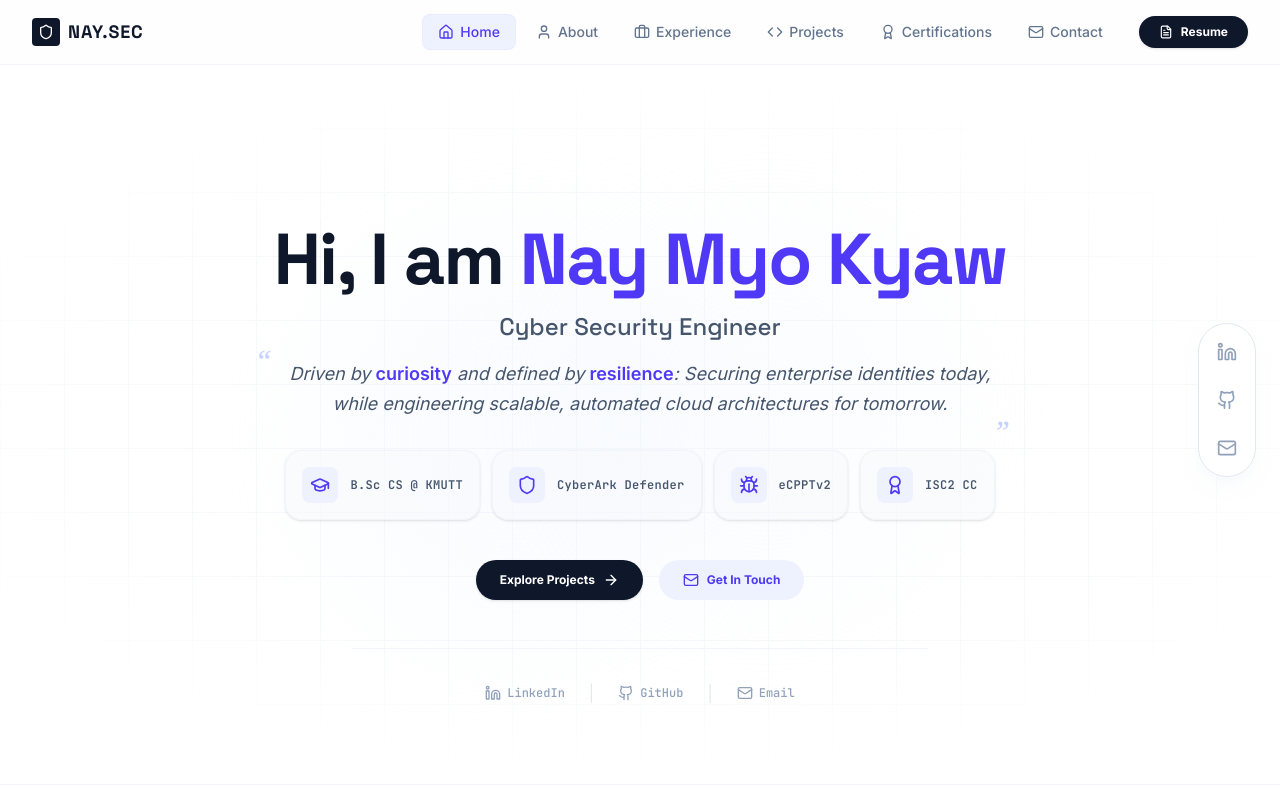
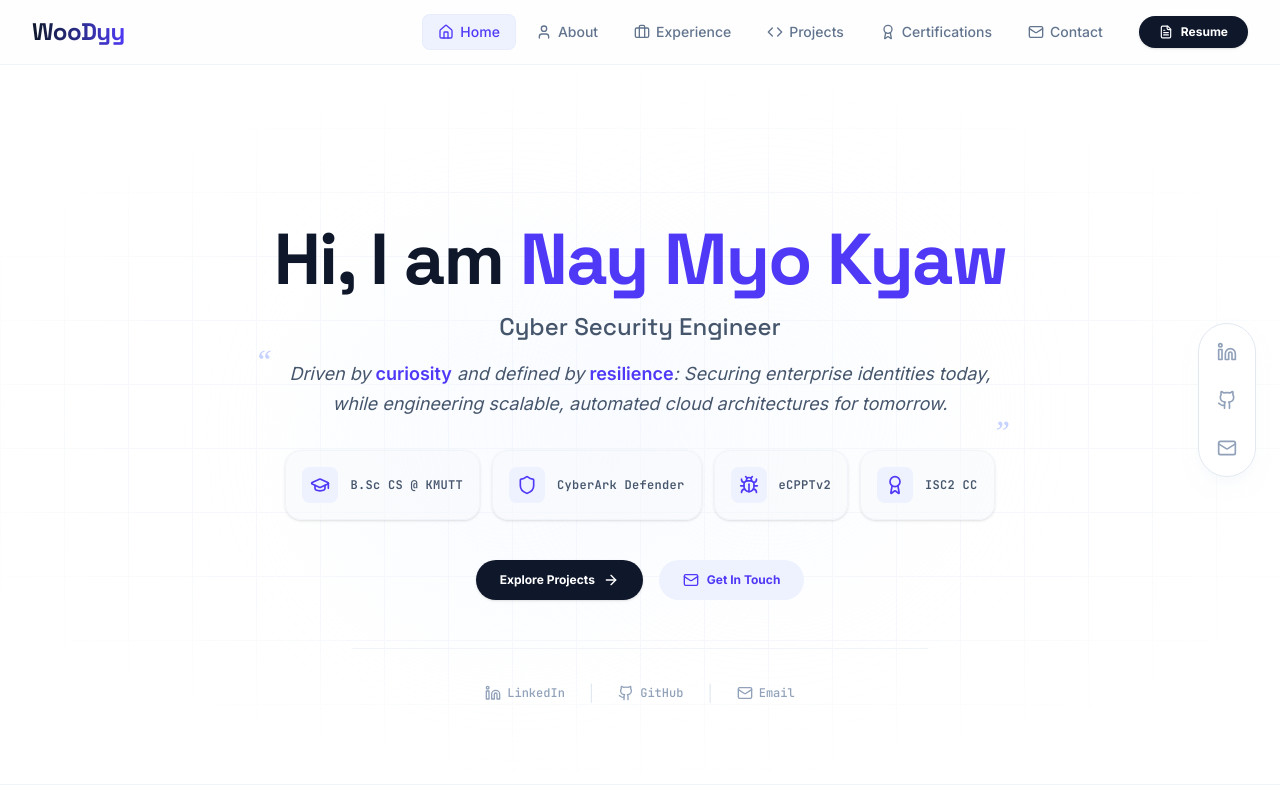
Before and after one commit to woodyyNMK/woodyyNMK.github.io, a React (Vite) app: page / in a window 1280 px wide. Shown: the top 800 px of the page. Built offline with nearby package versions, Linux system fonts and the light colour scheme.

Commit message:
[EDIT] Navbar & About me photo

```diff
--- a/package.json
+++ b/package.json
@@ -25,6 +25,8 @@
   "devDependencies": {
     "@types/express": "^4.17.21",
     "@types/node": "^22.14.0",
+    "@types/react": "^19.0.8",
+    "@types/react-dom": "^19.0.3",
     "autoprefixer": "^10.4.21",
     "esbuild": "^0.25.0",
     "tailwindcss": "^4.1.14",
--- a/src/components/About.tsx
+++ b/src/components/About.tsx
@@ -47,10 +47,10 @@ export default function About() {
                   <div className="relative w-full h-full rounded-full overflow-hidden border-4 border-white shadow-md bg-slate-50 flex items-center justify-center">
                     {!imageError ? (
                       <img
-                        src="/pf.jpg"
+                        src="../../public/pf.jpg"
                         alt="Nay Myo Kyaw Profile"
                         onError={() => setImageError(true)}
-                        className="w-full h-full object-cover transition-transform duration-500 group-hover:scale-105"
+                        className="w-full h-full object-cover transition-transform duration-500 group-hover:scale-180"
                         referrerPolicy="no-referrer"
                       />
                     ) : (
--- a/src/components/Navbar.tsx
+++ b/src/components/Navbar.tsx
@@ -25,12 +25,9 @@ export default function Navbar({ activeTab, setActiveTab }: NavbarProps) {
       <div className="max-w-7xl mx-auto px-4 sm:px-6 lg:px-8">
         <div className="flex items-center justify-between h-16">
           {/* Logo / Brand */}
-          <div className="flex items-center gap-2 cursor-pointer" onClick={() => setActiveTab('home')}>
-            <div className="p-1.5 rounded bg-slate-900 text-white">
-              <Shield className="w-4 h-4" />
-            </div>
-            <span className="font-display font-bold text-lg tracking-wider text-slate-900">
-              NAY.SEC
+          <div className="flex items-center cursor-pointer select-none" onClick={() => setActiveTab('home')}>
+            <span className="font-display font-extrabold text-2xl tracking-tight bg-gradient-to-r from-slate-900 to-indigo-600 bg-clip-text text-transparent hover:opacity-90 transition-opacity">
+              WooDyy
             </span>
           </div>
 
```
Also changed, not shown: 2 other files (tests, documents, lock files or other folders).
